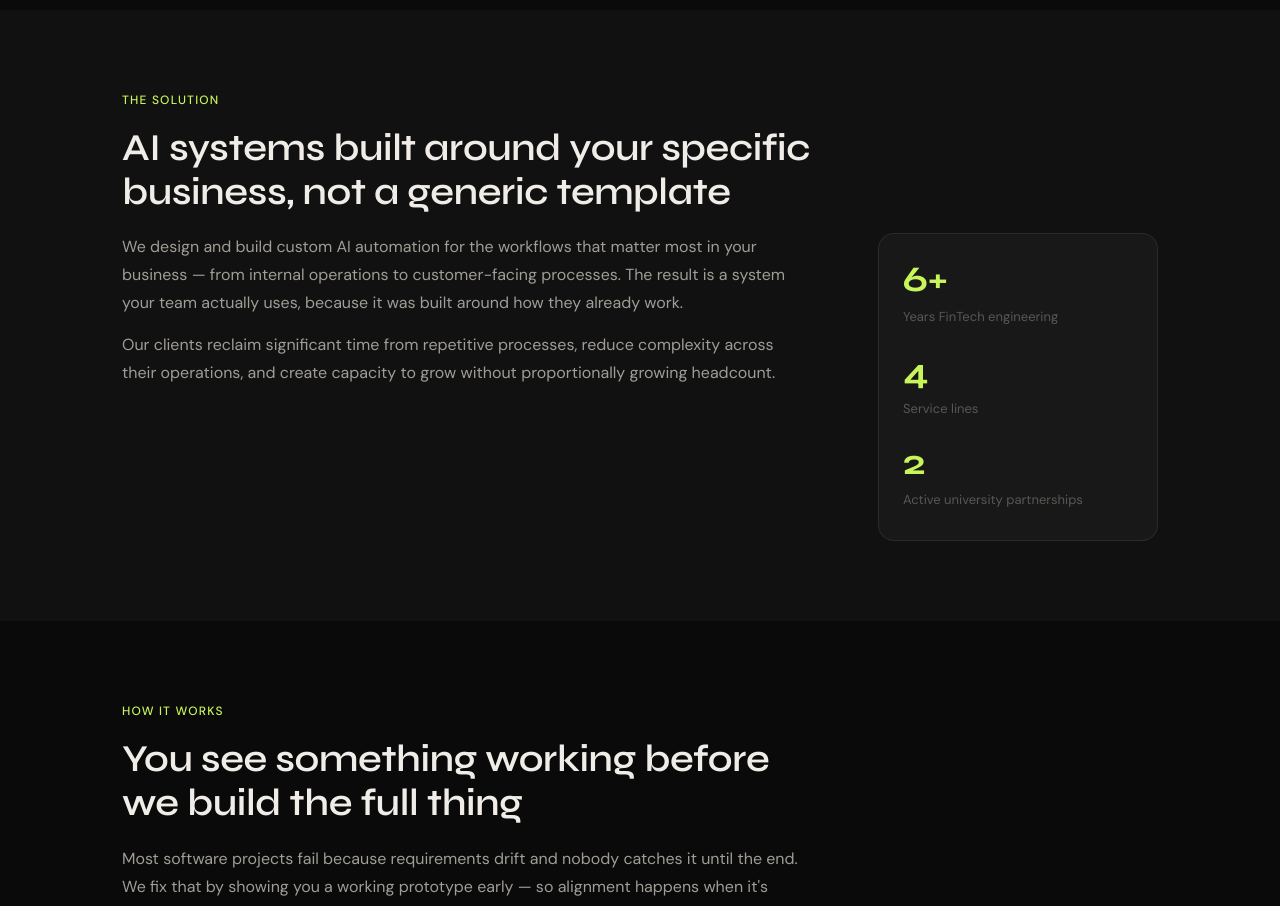
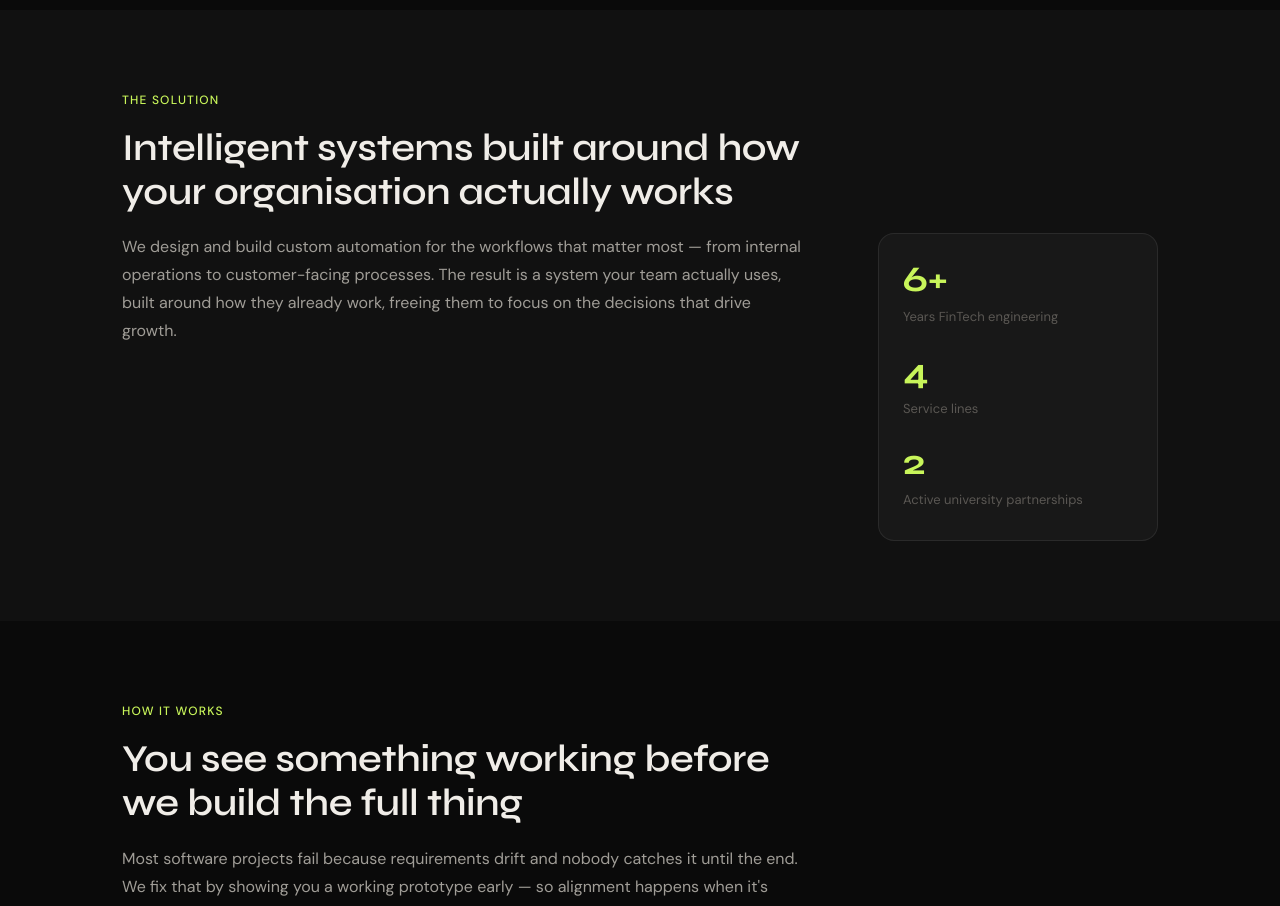
Before and after one commit to DavidFransch/tugela-site, a React (Vite) app: page / in a window 1280 px wide. Shown: the part 1120-2026 px from the top of the page. Built offline with nearby package versions, Linux system fonts and the light colour scheme.

Commit message:
feat: rephrase the solution section heading and body text on the Home page.

```diff
--- a/src/pages/Home.tsx
+++ b/src/pages/Home.tsx
@@ -72,11 +72,12 @@ export default function Home() {
       <section className={styles.sectionAlt}>
         <div className="container">
           <div className={styles.sectionTag}>The solution</div>
-          <h2 className={styles.sectionHeading}>AI systems built around your specific business, not a generic template</h2>
+          <h2 className={styles.sectionHeading}>Intelligent systems built around how your organisation actually works</h2>
           <div className={styles.solutionGrid}>
             <div>
-              <p className={styles.sectionBody}>We design and build custom AI automation for the workflows that matter most in your business — from internal operations to customer-facing processes. The result is a system your team actually uses, because it was built around how they already work.</p>
-              <p className={styles.sectionBody}>Our clients reclaim significant time from repetitive processes, reduce complexity across their operations, and create capacity to grow without proportionally growing headcount.</p>
+              <p className={styles.sectionBody}>
+                We design and build custom automation for the workflows that matter most — from internal operations to customer-facing processes. The result is a system your team actually uses, built around how they already work, freeing them to focus on the decisions that drive growth.
+              </p>
             </div>
             <div className={styles.solutionCard}>
               <div className={styles.solutionStat}><span className={styles.statNum}>6+</span><span className={styles.statLabel}>Years FinTech engineering</span></div>
```
